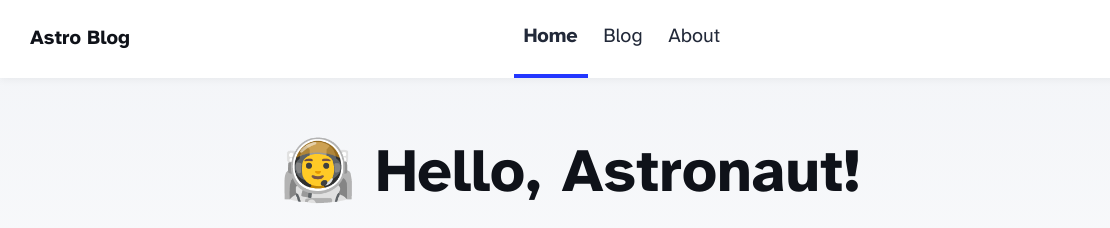
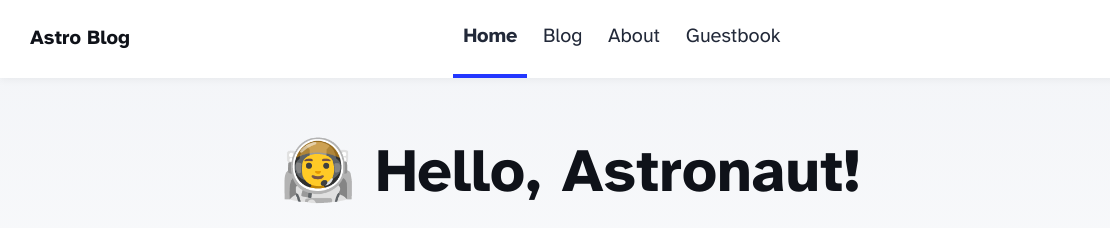
Before and after one commit to Codingschule/aws-astro-headless-cms-deployment, an Astro site in the folder frontend/: page / in a window 1280 px wide. Shown: the top 228 px of the page, 0-1110 px from the left. Built offline with nearby package versions, Linux system fonts and the light colour scheme; Astro itself is replaced by a stand-in of ours.

Commit message:
add guestbook link

```diff
--- a/frontend/src/components/Header.astro
+++ b/frontend/src/components/Header.astro
@@ -10,6 +10,7 @@ import HeaderLink from './HeaderLink.astro';
 			<HeaderLink href="/">Home</HeaderLink>
 			<HeaderLink href="/blog">Blog</HeaderLink>
 			<HeaderLink href="/about">About</HeaderLink>
+			<HeaderLink href="/guestbook">Guestbook</HeaderLink>
 		</div>
 		<div class="social-links">
 			<a href="https://m.webtoo.ls/@astro" target="_blank">
```
